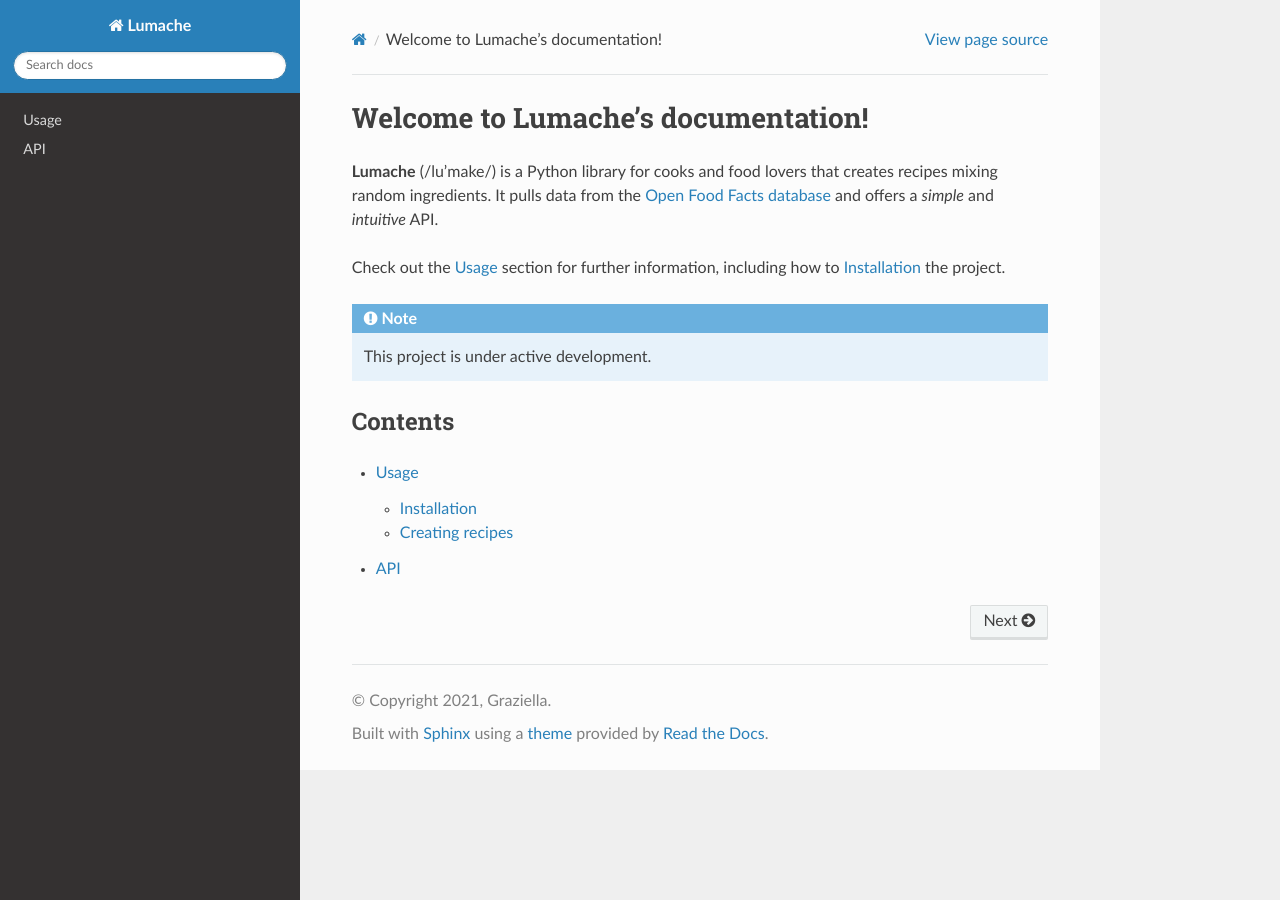
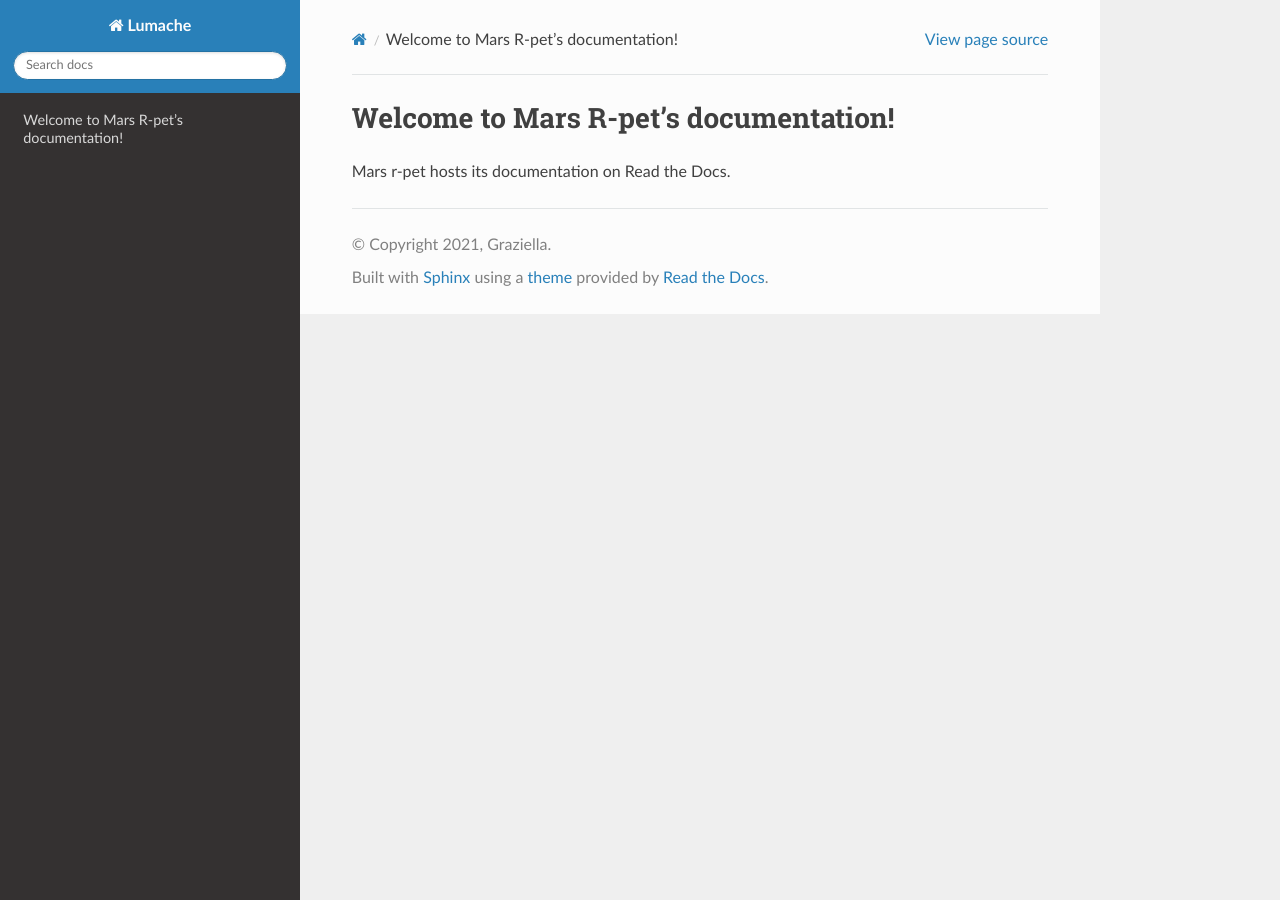
Before and after one commit to MARS-engineers/r-pet-docs, a Sphinx documentation site: the page built from docs/source/index.rst, in a window 1280 px wide. Built offline with Sphinx 7.4.7 and the Read the Docs theme 3.1.0, drawn with Linux system fonts in a browser that asks for light colours.

Commit message:
Update index.rst

```diff
--- a/docs/source/index.rst
+++ b/docs/source/index.rst
@@ -1,22 +1,9 @@
-Welcome to Lumache's documentation!
+Welcome to Mars R-pet's documentation!
 ===================================
 
-**Lumache** (/lu'make/) is a Python library for cooks and food lovers
-that creates recipes mixing random ingredients.
-It pulls data from the `Open Food Facts database <https://world.openfoodfacts.org/>`_
-and offers a *simple* and *intuitive* API.
 
-Check out the :doc:`usage` section for further information, including
-how to :ref:`installation` the project.
 
-.. note::
 
-   This project is under active development.
 
-Contents
---------
 
-.. toctree::
-
-   usage
-   api
+Mars r-pet hosts its documentation on Read the Docs.
```
